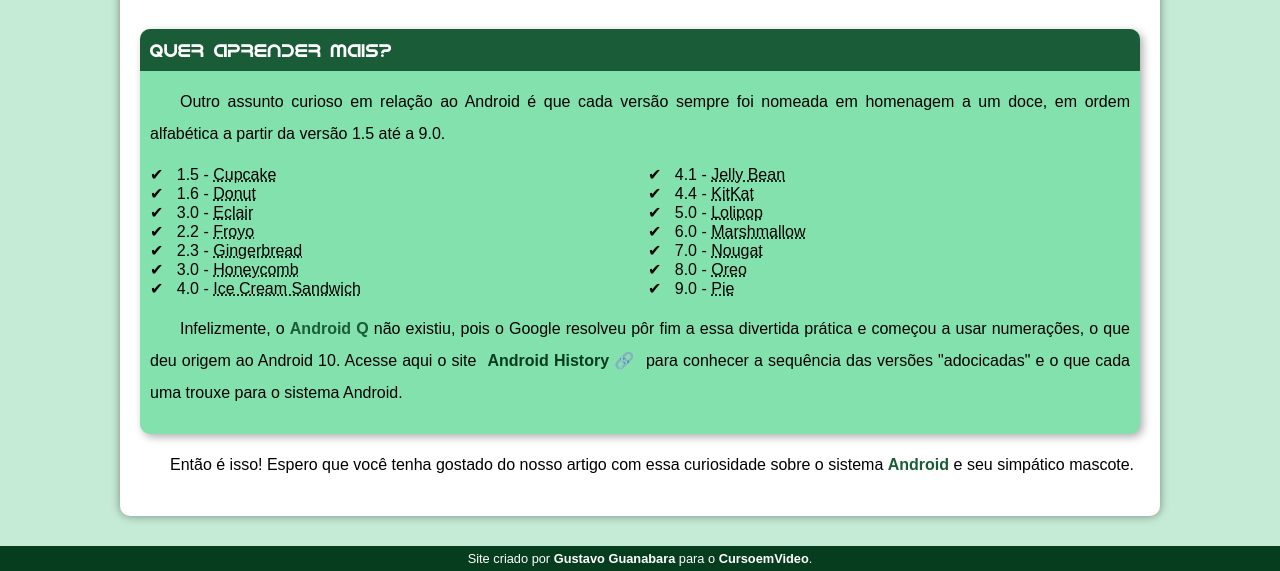
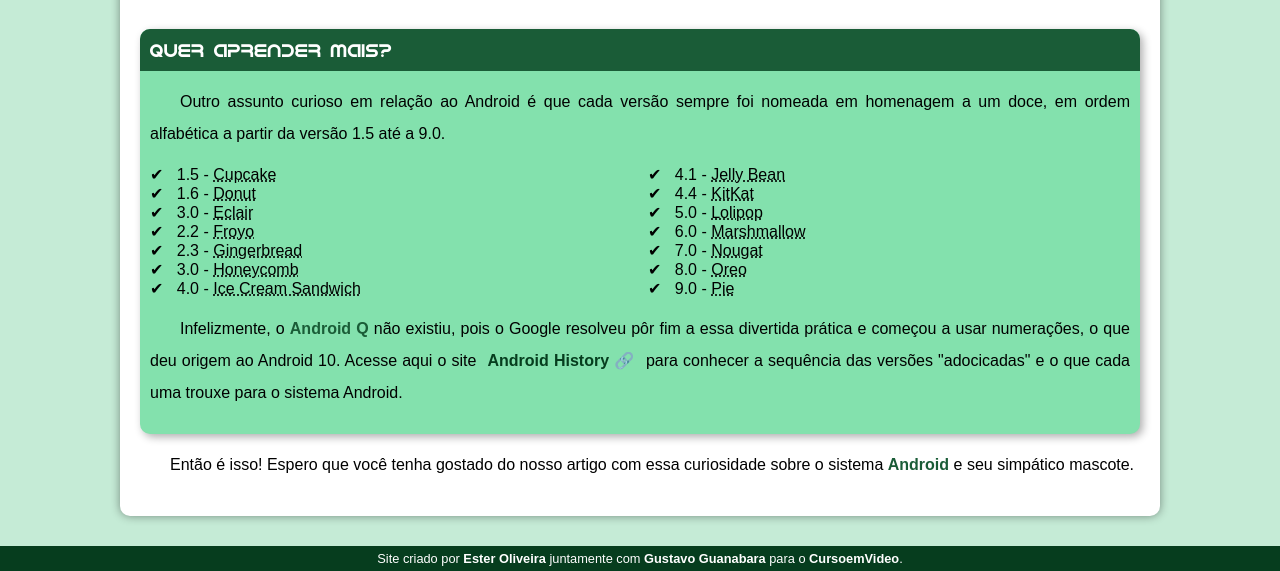
Before and after one commit to esteroliveira04/projeto-android, a plain HTML site: page index.html in a window 1280 px wide. Shown: the part 1883-2454 px from the top of the page. Drawn offline with Linux system fonts and the light colour scheme.

Commit message:
update index

```diff
--- a/index.html
+++ b/index.html
@@ -125,7 +125,7 @@
         </article>
 </main>
     <footer>
-    <p>Site criado por <a href="https://gustavoguanabara.github.io/" target="_blank">Gustavo Guanabara</a> para o <a href="https://www.youtube.com/@CursoemVideo" target="_blank">CursoemVideo</a>.</p>
+    <p>Site criado por <a href="https://github.com/esteroliveira04">Ester Oliveira</a> juntamente com <a href="https://gustavoguanabara.github.io/" target="_blank">Gustavo Guanabara</a> para o <a href="https://www.youtube.com/@CursoemVideo" target="_blank">CursoemVideo</a>.</p>
     </footer>
 </body>
 </html>
```
